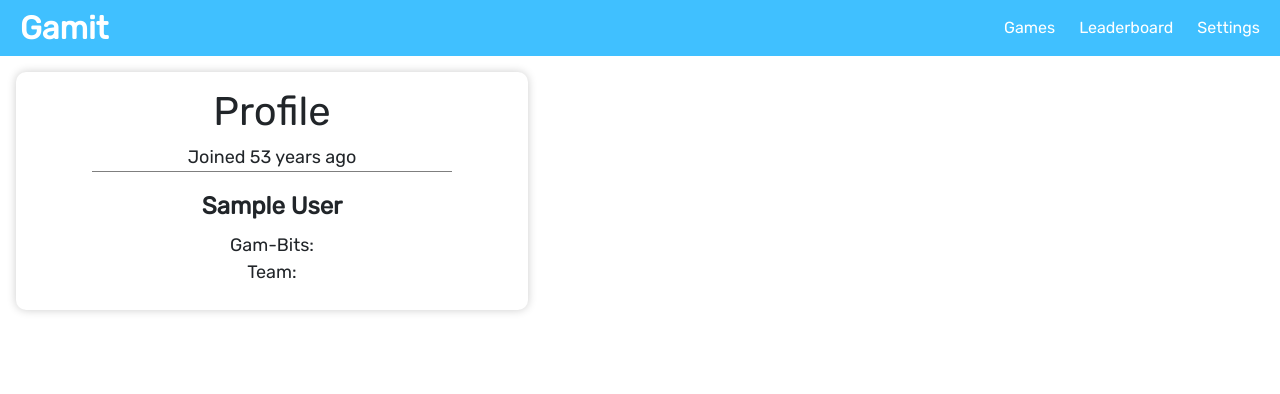
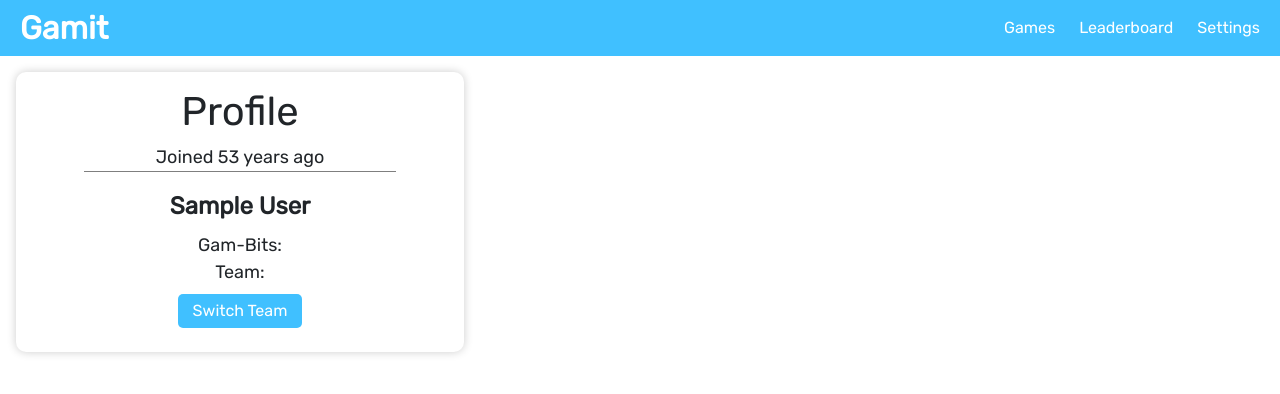
Before and after one commit to Minesraft2/School-VS, a React app: page /main in a window 1280 px wide. Shown: the top 394 px of the page. Built offline with nearby package versions, Linux system fonts and the light colour scheme; no server answers; the database is empty; sample sign-in values are in the browser's storage; a web font is replaced by a local one.

Commit message:
Add Switch Team button to dashboard

```diff
--- a/src/context/AuthContext.js
+++ b/src/context/AuthContext.js
@@ -64,8 +64,10 @@ export const AuthProvider = ({ children }) => {
         return snapshot.data();
     }
 
-    function updateUserData(data) {
-        return db.collection('userdata').doc(uid).update(data);
+    async function updateUserData(data) {
+        const userdata = await db.collection('userdata').doc(currentUser.uid).update(data);
+        getUserData(currentUser.uid).then(setUserData);
+        return userdata;
     }
 
     async function getAllUsers() {
--- a/src/pages/Main.css
+++ b/src/pages/Main.css
@@ -9,6 +9,8 @@
     align-items: center;
     vertical-align: middle;
     width: 40%;
+    max-width: 28rem;
+    min-width: 18rem;
     position: absolute;
     left: 0
 }
@@ -37,3 +39,19 @@ h3 {
     display: block;
     /* text-align: left; */
 }
+
+.homeButton {
+    margin-top: 0.5rem;
+    margin-inline: auto;
+    border: none;
+    padding: 5px;
+    padding-inline: 15px;
+    border-radius: 5px;
+    background-color: rgb(64, 192, 255);
+    color: white;
+    transition: 0.2s;
+}
+
+.homeButton:hover {
+    transform: scale(1.05);
+}
--- a/src/pages/Main.js
+++ b/src/pages/Main.js
@@ -1,10 +1,10 @@
-import React, { useEffect } from "react";
+import React, { useEffect, useState } from "react";
 import Nav from "../Nav";
 import { useAuth } from "../context/AuthContext";
 import "./Main.css";
 import { TEAMS, relatime } from "./Leaderboard";
 const Home = (props) => {
-    const { currentUser, userData } = useAuth();
+    const { currentUser, userData, updateUserData } = useAuth();
     return (<>
         <Nav />
         <div className="profile">
@@ -16,6 +16,9 @@ const Home = (props) => {
                 <div className="userData">
                     <span>Gam-Bits: {userData?.gam_bits}</span>
                     <span>Team: {TEAMS[userData?.team]}</span>
+                    <button className="homeButton" onClick={() => {
+                        updateUserData({ team: Number(!userData?.team) });
+                    }}>Switch Team</button>
                 </div>
             </div>
         </div>
```
